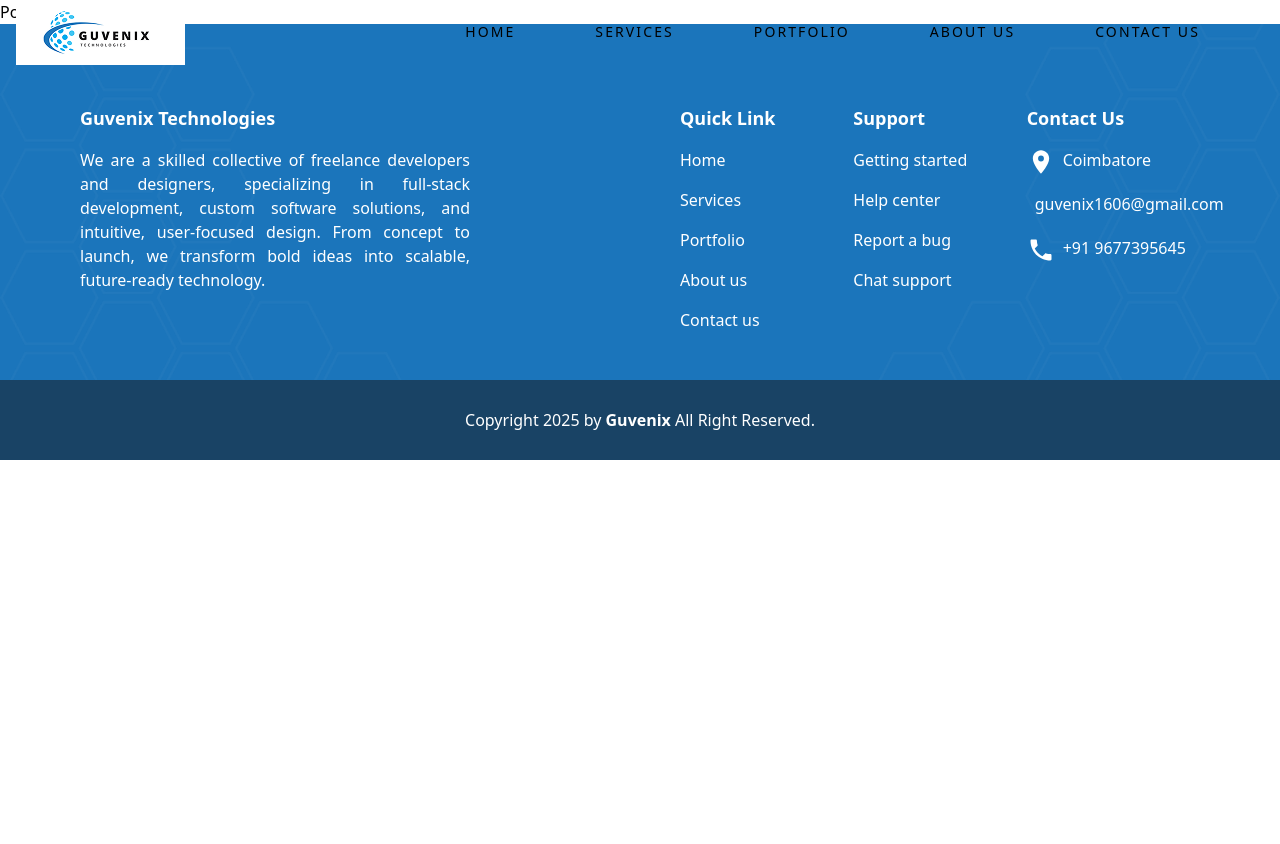
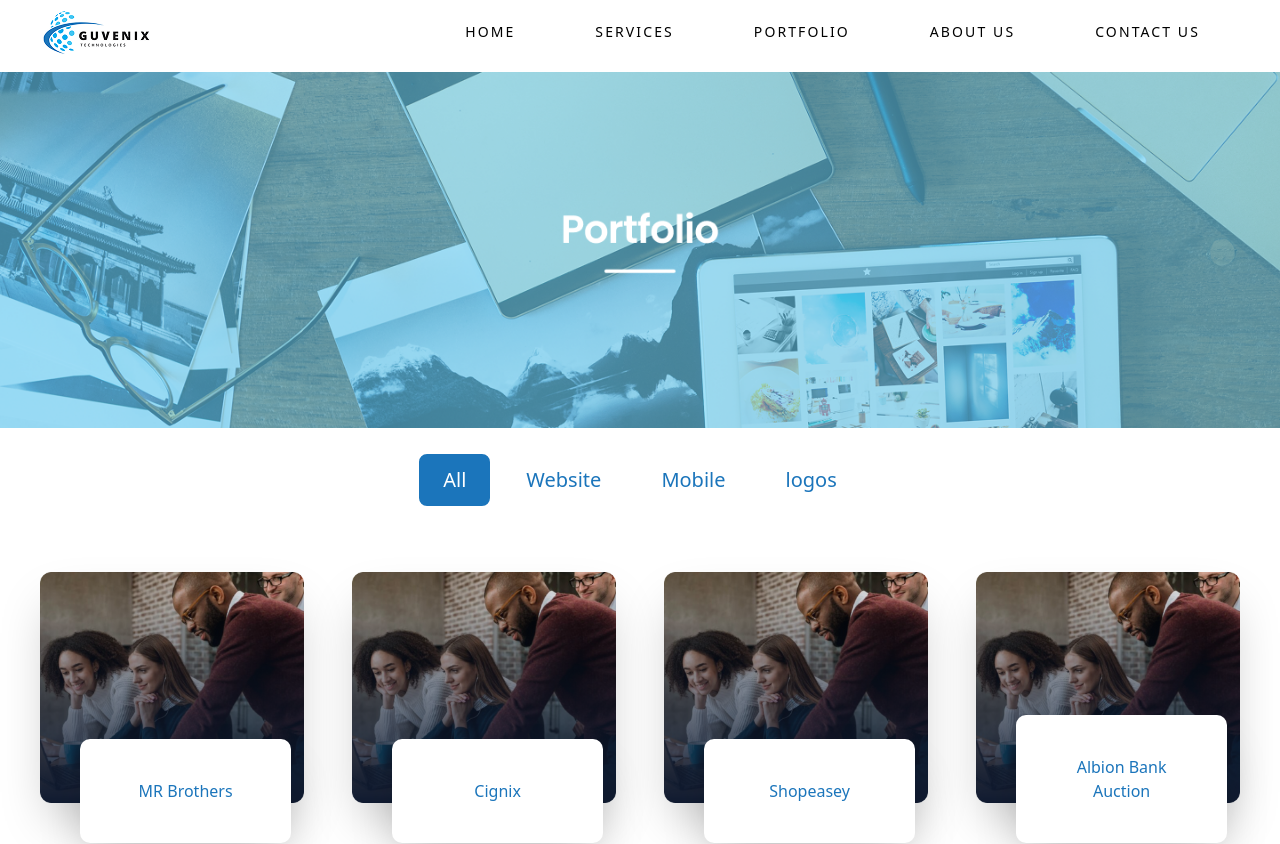
Before and after one commit to Anbuvel-2003/guvenix_tech, a React (Vite) app: page /portfolio in a window 1280 px wide. Shown: the top 844 px of the page. Before the commit the page ends 800 px from the top, so only its background shows below. Built offline with nearby package versions, Linux system fonts and the light colour scheme.

Commit message:
portfolio

```diff
--- /dev/null
+++ b/src/pages/ProjectTag.jsx
@@ -0,0 +1,17 @@
+import React from "react";
+
+const ProjectTag = ({ name, onClick, isSelected }) => {
+  const buttonStyles = isSelected
+    ? "text-white bg-[#1B75BB] "
+    : "text-[#1B75BB] hover:border-[#1B75BB] border-white ";
+  return (
+    <button
+      className={`${buttonStyles} rounded-[10px] border-2 md:px-6 md:py-3 px-3 py-1 md:text-xl text-[16px] cursor-pointer  `}
+      onClick={() => onClick(name)}
+    >
+      {name}
+    </button>
+  );
+};
+
+export default ProjectTag;
--- a/src/pages/aboutus.jsx
+++ b/src/pages/aboutus.jsx
@@ -1,9 +1,11 @@
-import React from 'react'
+import React from "react";
 
 function Aboutus() {
   return (
-    <div>Aboutus</div>
-  )
+    <div>
+      <div>Aboutus</div>
+    </div>
+  );
 }
 
-export default Aboutus
+export default Aboutus;
--- a/src/pages/portfolio.jsx
+++ b/src/pages/portfolio.jsx
@@ -1,9 +1,176 @@
-import React from 'react'
+"use client";
+import portfolio from "../assets/portfolio.png";
+import React, { useState, useRef } from "react";
+// import ProjectCard from "./ProjectCard";
+import ProjectTag from "./ProjectTag";
+import { motion, useInView } from "framer-motion";
+import container from "../assets/container.png";
 
 function Portfolio() {
+  const projectsData = [
+    {
+      id: 1,
+      title: "MR Brothers",
+      description:
+        "Experience a seamless journey in jewelry manufacturing with MR Brothers, your trusted partner for designers, retailers, and artisans. Our platform simplifies the entire process, from custom jewelry orders to an extensive catalog of high-quality designs.",
+      // image: "/images/projects/MR.jpg",
+      tag: ["All", "Mobile", "logos"],
+      gitUrl: "/",
+      previewUrl:
+        "https://play.google.com/store/apps/details?id=com.mrbrothers&pcampaignid=web_share",
+    },
+    {
+      id: 2,
+      title: "Cignix",
+      description:
+        "Are you struggling to quit smoking? You are not alone in this, and with the right support, you can reclaim a healthier lifestyle. Cignix is an app designed to guide you every step of the way, offering a structured approach to help you break free from smoking.",
+      // image: "/images/projects/Cignix.webp",
+      tag: ["All", "Mobile", "Web"],
+      gitUrl: "/",
+      previewUrl:
+        "https://play.google.com/store/apps/details?id=com.cignix&pcampaignid=web_share",
+    },
+    {
+      id: 3,
+      title: "Shopeasey",
+      description:
+        "Welcome to our Internal E-Commerce Platform, a dedicated online marketplace designed exclusively for our employees. This platform aims to streamline the purchasing process for a wide range of products and services, enhancing convenience and accessibility for all staff members.",
+      // image: "/images/projects/shopeasey.jpg",
+      tag: ["All", "Web", "Mobile", "logos"],
+      gitUrl: "/",
+      previewUrl:
+        "https://play.google.com/store/apps/details?id=com.shopeasey&pcampaignid=web_share",
+    },
+    {
+      id: 4,
+      title: "Albion Bank Auction",
+      description:
+        "Albion portal is designed to make eAuction easy and convenient for buyers, bidders and bank users alike.We have been in the market for several years and built up trust over the years by setting up a hassle-free eAuction process which is legally safe and user-friendly.",
+      // image: "/images/projects/Albion.png",
+      tag: ["All", "Mobile", "Web"],
+      gitUrl: "/",
+      previewUrl:
+        "https://play.google.com/store/apps/details?id=com.albionbankauctions&pcampaignid=web_share",
+    },
+    {
+      id: 5,
+      title: "wall 360",
+      description:
+        "Wall360 is an innovative real estate portal designed to streamline the process of buying, selling, and renting properties. Built with a user-friendly interface and advanced search capabilities, Wall360 caters to both property seekers and agents, offering a comprehensive platform that simplifies real estate transactions.",
+      // image: "/images/projects/wall360.jpg",
+      tag: ["All", "Website", "Mobile"],
+      gitUrl: "/",
+      previewUrl:
+        "https://play.google.com/store/apps/details?id=com.wall360&pcampaignid=web_share",
+    },
+    {
+      id: 6,
+      title: "Truck Taxi",
+      description:
+        "Truck Taxi connects you with mini truck owners for quick, reliable, and hassle-free cargo transport.",
+      // image: "/images/projects/trucktaxi.jpg",
+      tag: ["All", "Mobile"],
+      gitUrl: "/",
+      previewUrl:
+        "https://play.google.com/store/apps/details?id=com.trucktaxi&pcampaignid=web_share",
+    },
+    {
+      id: 7,
+      title: "Fobes",
+      description:
+        "At Fobes, we're more than just a job portal; we're your partner in career success. Our dedicated team is committed to revolutionizing the job search experience.We believe in connecting talent with opportunity, ensuring that every individual finds meaningful work, and every employer discovers exceptional talent.",
+      // image: "/images/projects/fobes.jpg",
+      tag: ["All", "Mobile", "logos"],
+      gitUrl: "/",
+      previewUrl:
+        "https://play.google.com/store/apps/details?id=com.fobesjobportal&pcampaignid=web_share",
+    },
+    {
+      id: 8,
+      title: "BrandMax",
+      description:
+        "BrandMax is your ultimate mobile platform designed exclusively for your personalized shopping. We are a B2B marketplace that brings together manufacturers, wholesalers, and retailers in one seamless digital ecosystem. With our user-friendly mobile app, we transform the way your business is done.",
+      // image: "/images/projects/BM.jpg",
+      tag: ["All", "Mobile"],
+      gitUrl: "/",
+      previewUrl:
+        "https://play.google.com/store/apps/details?id=com.fobesjobportal&pcampaignid=web_share",
+    },
+  ];
+  const [tag, setTag] = useState("All");
+  const ref = useRef(null);
+  const isInView = useInView(ref, { once: true });
+
+  const handleTagChange = (newTag) => {
+    setTag(newTag);
+  };
+
+  const filteredProjects = projectsData.filter((project) =>
+    project.tag.includes(tag)
+  );
+
+  const cardVariants = {
+    initial: { y: 50, opacity: 0 },
+    animate: { y: 0, opacity: 1 },
+  };
   return (
-    <div>Portfolio</div>
-  )
+    <div className="md:!mt-18 !mt-15  ">
+      <div>
+        <img src={portfolio} className="w-screen h-auto" />
+      </div>
+      <section id="projects">
+        <div className="text-white flex flex-row justify-center items-center gap-2 py-6">
+          <ProjectTag
+            onClick={handleTagChange}
+            name="All"
+            isSelected={tag === "All"}
+          />
+          <ProjectTag
+            onClick={handleTagChange}
+            name="Website"
+            isSelected={tag === "Website"}
+          />
+          <ProjectTag
+            onClick={handleTagChange}
+            name="Mobile"
+            isSelected={tag === "Mobile"}
+          />
+          <ProjectTag
+            onClick={handleTagChange}
+            name="logos"
+            isSelected={tag === "logos"}
+          />
+        </div>
+        <ul ref={ref} className="grid md:grid-cols-3 lg:grid-cols-4 sm:grid-cols-2 gap-8 md:gap-12 !m-10">
+          {filteredProjects.map((project, index) => (
+            <motion.li
+              key={index}
+              variants={cardVariants}
+              initial="initial"
+              animate={isInView ? "animate" : "initial"}
+              transition={{ duration: 0.3, delay: index * 0.4 }}
+            >
+              <div className="relative !mb-10 cursor-pointer shadow-2xl rounded-2xl bg-[#1B75BB]">
+                <img src={container} alt="rounded w-[100%] h-[100%]" />
+                <div className="bg-white lg:!p-10 md:!p-5 !p-3 absolute w-[80%] rounded-[10px] md:-bottom-10 -bottom-5 lg:!mx-10 md:!mx-5 !mx-7 shadow-2xl">
+                  <h3 className="text-[#1B75BB] text-center">{project.title}</h3>
+                </div>
+              </div>
+              {/* <ProjectCard
+              key={project.id}
+              id={project.id}
+              title={project.title}
+              description={project.description}
+              imgUrl={project.image}
+              gitUrl={project.gitUrl}
+              previewUrl={project.previewUrl}
+            /> */}
+            </motion.li>
+          ))}
+        </ul>
+      </section>
+    </div>
+  );
 }
 
-export default Portfolio
+export default Portfolio;
```
Also changed, not shown: src/assets/Container.png (added), src/assets/portfolio.png (added), src/pages/contactus.jsx (line endings or trailing spaces).
